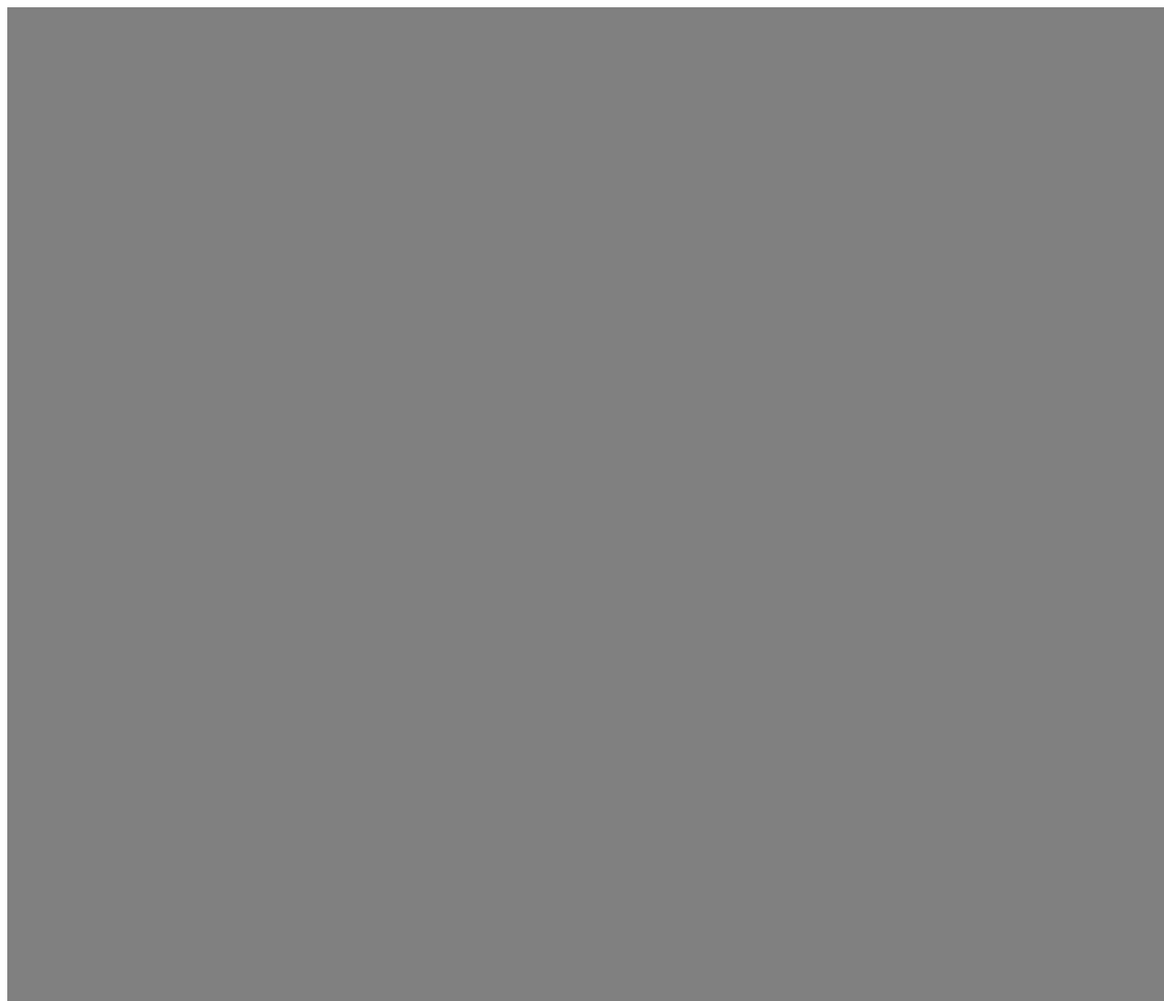
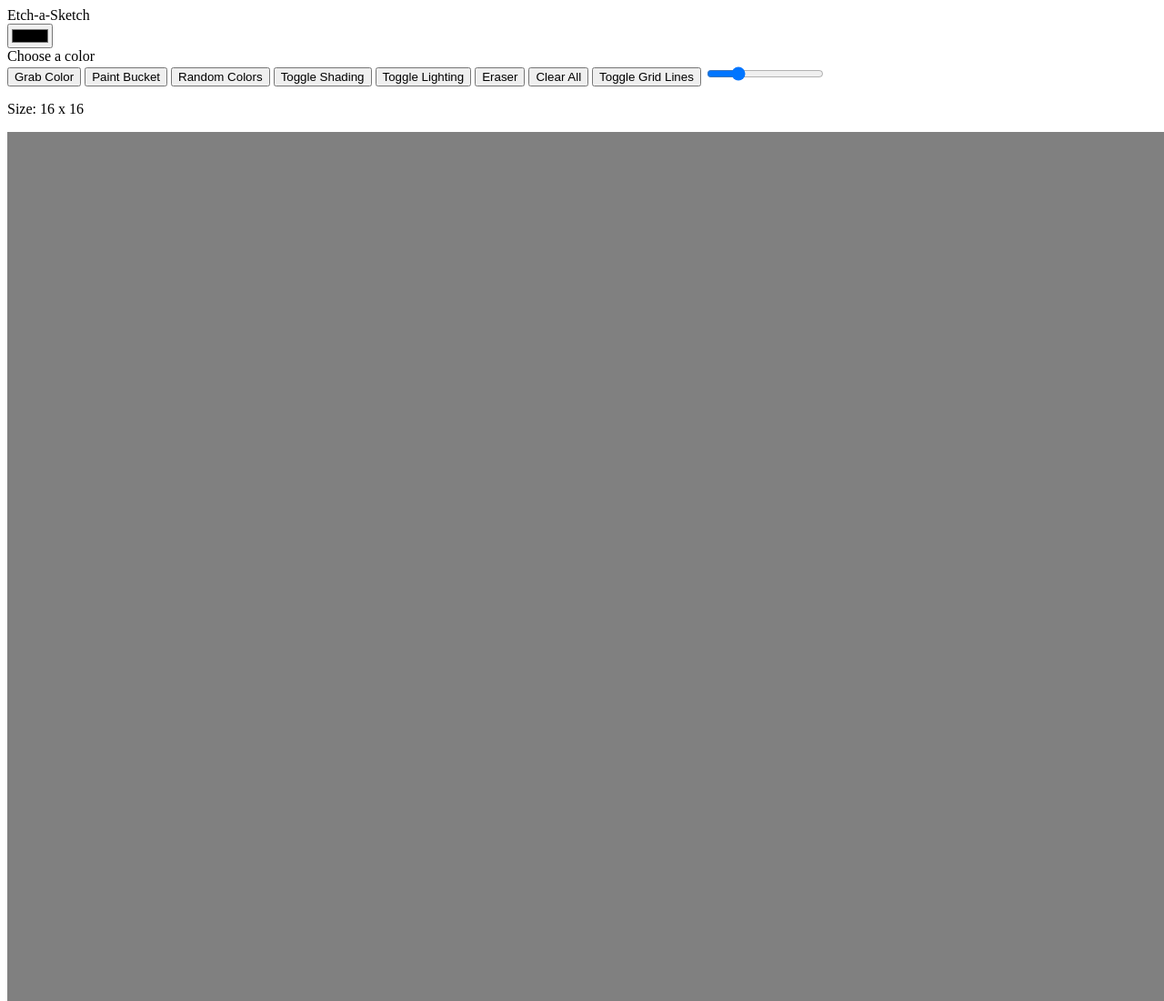
Before and after one commit to m-kwon/etch-a-sketch, a plain HTML site: page index.html in a window 1280 px wide. Shown: the top 1100 px of the page at 91% size. Drawn offline with Linux system fonts and the light colour scheme.

Commit message:
Created HTML template with grid board and control panel buttons

```diff
--- a/index.html
+++ b/index.html
@@ -10,6 +10,35 @@
   </head>
 
   <body>
+    <header>Etch-a-Sketch</header>
+
+    <main>
+      <div class="control-panel">
+        <div class="color-picker">
+          <div class="color-box">
+            <input type="color" id="color-select">
+          </div>
+          <span>Choose a color</span>
+        </div>
+
+        <button id="color-grab">Grab Color</button>
+        <button id="color-bucket">Paint Bucket</button>
+        <button id="color-rainbow">Random Colors</button>
+        <button id="color-shading">Toggle Shading</button>
+        <button id="color-lighting">Toggle Lighting</button>
+        <button id="color-eraser">Eraser</button>
+        <button id="color-clear">Clear All</button>
+        <button id="toggle-grid">Toggle Grid Lines</button>
+
+        <input type="range" value="16" min="1" max="64" id="slider" oninput="updateGridSize(this.value)">
+        <p id="grid-size">Size: 16 x 16</p>
+      </div>
+
+      <div class="board">
+        <div id="grid"></div>
+      </div>
+    </main>
+
     <script src="app.js"></script>
   </body>
 </html>
```
